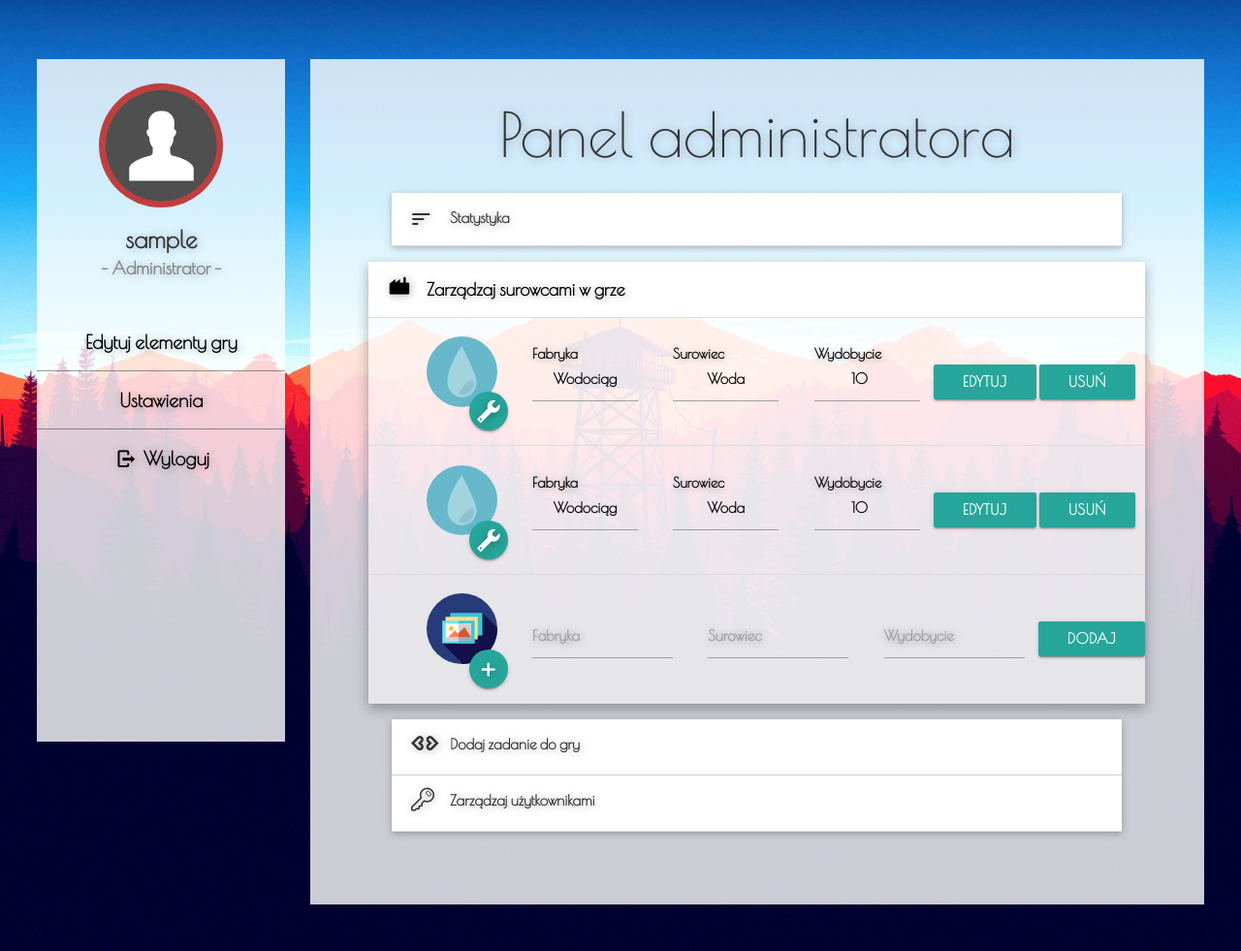
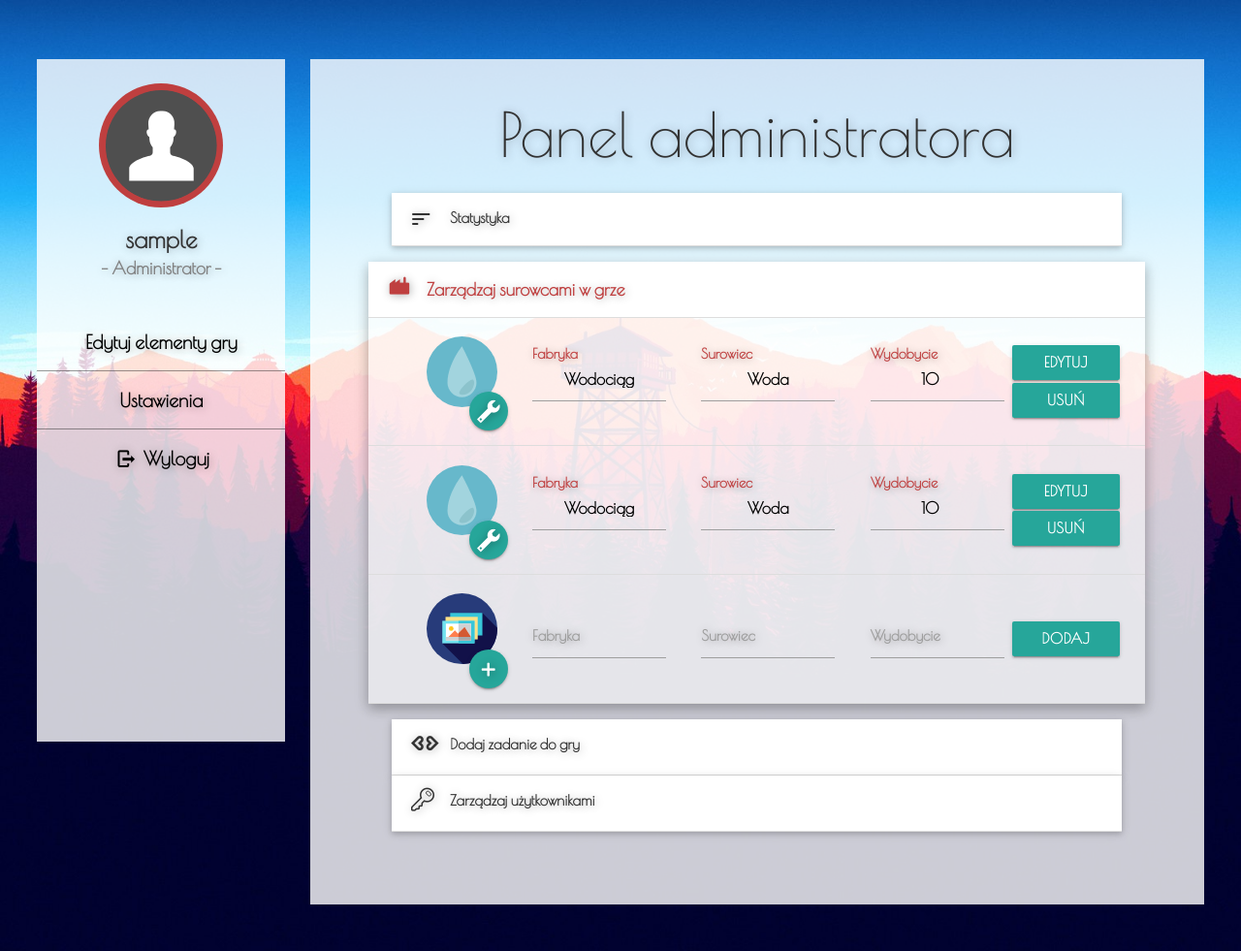
Before and after one commit to SerhiiRI/FactorioLikeGame, a PHP site: page /AdminControllerSystem.php in a window 1280 px wide, after a click on "Zarządzaj surowcami w grze". Shown: the whole page at 97% size. Run offline with PHP 8.4, Linux system fonts and the light colour scheme; the visitor is signed in with stand-in values (Sample User, id 1); some libraries are stand-ins or nearby versions; some web fonts are replaced.

Commit message:
Wizualne poprawki na stronie admina

```diff
--- a/AdminControllerSystem.php
+++ b/AdminControllerSystem.php
@@ -105,7 +105,7 @@ if (isset($_SESSION["idUser"]) && $_SESSION["UserType"] == "1") {
                         </div>
 
                         <!--             PĘTLA Z WIERSZAMI W DODAJ SUROWCE DO GRY-->
-                        <?php for($i = 0; $i<2; $i++){?>
+                        <?php for ($i = 0; $i < 2; $i++) { ?>
                             <div class="collapsible-body">
                                 <table>
                                     <tr>
@@ -123,7 +123,8 @@ if (isset($_SESSION["idUser"]) && $_SESSION["UserType"] == "1") {
                                             </td>
                                             <td class="alx_tabela_surowcow_admin">
                                                 <div class="input-field">
-                                                <input value="Wodociąg" id="first_name2" type="text" class="validate">
+                                                    <input value="Wodociąg" id="first_name2" type="text"
+                                                           class="validate">
                                                     <!--        DO VALUE FABRYKA JESLI ISTENIE-->
                                                     <label class="active" for="first_name2">Fabryka</label>
                                                 </div>
@@ -139,24 +140,38 @@ if (isset($_SESSION["idUser"]) && $_SESSION["UserType"] == "1") {
                                                 <div class="input-field">
                                                     <input value="10" id="first_name2" type="number" class="validate">
                                                     <!--                                            DO VALUE ILOSC WYDOBYCIA JESLI ISTNIEJE-->
-                                                <label class="active alx_2rem_font" for="first_name2">Wydobycie</label>
+                                                    <label class="active" for="first_name2">Wydobycie</label>
                                                 </div>
                                             </td>
-                                        <td class="alx_tabela_surowcow_admin_button">
-                                            <button class="btn waves-effect waves-light alx_h8_font" type="submit" name="edycja">
+
+                                            <!--                                            BUTTONY-->
+                                            <td class="alx_edit_users_button">
+                                                <table>
+                                                    <tr class="alx_padding_edit_users_button">
+                                                        <div class=" alx_padding_edit_users_button">
+                                                            <button class="btn waves-effect waves-light alx_h8_font alx_button_width"
+                                                                    type="submit"
+                                                                    name="ban">
                                                                 Edytuj <i class="icon-cogs alx_h8_font"></i>
                                                             </button>
-                                        </td>
-                                        <td class="alx_tabela_surowcow_admin_button">
-                                            <button class="btn waves-effect waves-light alx_h8_font" type="submit" name="usuwanie">
+                                                        </div>
+                                                    </tr>
+                                                    <tr class="alx_padding_edit_users_button">
+                                                        <div class="alx_padding_edit_users_button">
+                                                            <button class="btn waves-effect waves-light alx_h8_font alx_button_width"
+                                                                    type="submit"
+                                                                    name="usuwanie">
                                                                 Usuń <i class="icon-block alx_h8_font"></i>
                                                             </button>
+                                                        </div>
+                                                    </tr>
+                                                </table>
                                             </td>
                                         </form>
                                     </tr>
                                 </table>
                             </div>
-                        <?php }?>
+                        <?php } ?>
                         <!--    KONIEC PĘTLI Z WIERSZAMI   -->
 
                         <!--           POCZĄTEK OSTATNI WIERSZ -->
@@ -191,10 +206,20 @@ if (isset($_SESSION["idUser"]) && $_SESSION["UserType"] == "1") {
                                                 <label class="active" for="first_name2">Wydobycie</label>
                                             </div>
                                         </td>
-                                        <td class="alx_tabela_surowcow_admin_button">
-                                            <button class="btn waves-effect waves-light alx_h8_font" type="submit" name="action">
+
+                                        <!--                                            BUTTONY-->
+                                        <td class="alx_edit_users_button">
+                                            <table>
+                                                <tr class="alx_padding_edit_users_button">
+                                                    <div class=" alx_padding_edit_users_button">
+                                                        <button class="btn waves-effect waves-light alx_h8_font alx_button_width"
+                                                                type="submit"
+                                                                name="ban">
                                                             Dodaj <i class="icon-plus alx_h8_font"></i>
                                                         </button>
+                                                    </div>
+                                                </tr>
+                                            </table>
                                         </td>
                                     </form>
                                 </tr>
@@ -206,16 +231,248 @@ if (isset($_SESSION["idUser"]) && $_SESSION["UserType"] == "1") {
 
 
                     </li>
+
+                    <!--                    POCZĄTEK OPCJI 3 - PYTANIA DO GRY-->
                     <li>
                         <div class="collapsible-header"><i class="icon-code-outline aleks_icon"></i>Dodaj zadanie do
                             gry
                         </div>
-                        <div class="collapsible-body"><span>Lorem ipsum dolor sit amet.</span></div>
+
+
+                        <!--             PĘTLA Z WIERSZAMI W PYTANIA DO GRY-->
+                        <?php for ($i = 0; $i < 2; $i++) { ?>
+                            <div class="collapsible-body">
+                                <table>
+                                    <tr>
+                                        <form action="#">
+                                            <td>
+                                                <div class="input-field col s12">
+                                                    <textarea id="textarea1" class="materialize-textarea">
+                                                        Kasia kupiła 10 jabłek, a Adaś ma biegunkę. Co jest sensem życia?
+                                                    </textarea>
+                                                    <label for="textarea1">Pytanie</label>
+                                                </div>
+                                            </td>
+                                            <td class="alx_edytor_pytań">
+                                                <div class="input-field col s12">
+                                                    <textarea id="textarea1" class="materialize-textarea">
+                                                        42
+                                                    </textarea>
+                                                    <label for="textarea1">Odpowiedź</label>
+                                                </div>
+                                            </td>
+                                            <td class="alx_edytor_pytań">
+                                                <div class="input-field col s12">
+                                                    <textarea id="textarea1" class="materialize-textarea">
+                                                        Nie wiem...
+                                                    </textarea>
+                                                    <label for="textarea1">Źle</label>
+                                                </div>
+                                            </td>
+                                            <td class="alx_edytor_pytań">
+                                                <div class="input-field col s12">
+                                                    <textarea id="textarea1" class="materialize-textarea">
+                                                        PHP
+                                                    </textarea>
+                                                    <label for="textarea1">Źle</label>
+                                                </div>
+                                            </td>
+                                            <td class="alx_edytor_pytań">
+                                                <div class="input-field col s12">
+                                                    <textarea id="textarea1" class="materialize-textarea">
+                                                        Wait! Ta sraka to po jabłkach?
+                                                    </textarea>
+                                                    <label for="textarea1">Źle</label>
+                                                </div>
+                                            </td>
+
+                                            <!--                                            BUTTONY-->
+                                            <td class="alx_edit_users_button">
+                                                <table>
+                                                    <tr class="alx_padding_edit_users_button">
+                                                        <div class=" alx_padding_edit_users_button">
+                                                            <button class="btn waves-effect waves-light alx_h8_font alx_button_width"
+                                                                    type="submit"
+                                                                    name="ban">
+                                                                Edytuj <i class="icon-cogs alx_h8_font"></i>
+                                                            </button>
+                                                        </div>
+                                                    </tr>
+                                                    <tr class="alx_padding_edit_users_button">
+                                                        <div class="alx_padding_edit_users_button">
+                                                            <button class="btn waves-effect waves-light alx_h8_font alx_button_width"
+                                                                    type="submit"
+                                                                    name="usuwanie">
+                                                                Usuń <i class="icon-block alx_h8_font"></i>
+                                                            </button>
+                                                        </div>
+                                                    </tr>
+                                                </table>
+                                            </td>
+                                        </form>
+                                    </tr>
+                                </table>
+                            </div>
+                        <?php } ?>
+                        <!--    KONIEC PĘTLI Z WIERSZAMI   -->
+
+                        <!--           POCZĄTEK OSTATNI WIERSZ -->
+                        <div class="collapsible-body">
+                            <table>
+                                <tr>
+                                    <form action="#">
+                                        <td>
+                                            <div class="input-field col s12">
+                                                <textarea id="textarea1" class="materialize-textarea"></textarea>
+                                                <label for="textarea1">Pytanie</label>
+                                            </div>
+                                        </td>
+                                        <td class="alx_edytor_pytań">
+                                            <div class="input-field col s12">
+                                                <textarea id="textarea1" class="materialize-textarea"></textarea>
+                                                <label for="textarea1">Odpowiedź</label>
+                                            </div>
+                                        </td>
+                                        <td class="alx_edytor_pytań">
+                                            <div class="input-field col s12">
+                                                <textarea id="textarea1" class="materialize-textarea"></textarea>
+                                                <label for="textarea1">Źle</label>
+                                            </div>
+                                        </td>
+                                        <td class="alx_edytor_pytań">
+                                            <div class="input-field col s12">
+                                                <textarea id="textarea1" class="materialize-textarea"></textarea>
+                                                <label for="textarea1">Źle</label>
+                                            </div>
+                                        </td>
+                                        <td class="alx_edytor_pytań">
+                                            <div class="input-field col s12">
+                                                <textarea id="textarea1" class="materialize-textarea"></textarea>
+                                                <label for="textarea1">Źle</label>
+                                            </div>
+                                        </td>
+
+                                        <!--                                            BUTTONY-->
+                                        <td class="alx_edit_users_button">
+                                            <table>
+                                                <tr class="alx_padding_edit_users_button">
+                                                    <div class=" alx_padding_edit_users_button">
+                                                        <button class="btn waves-effect waves-light alx_h8_font alx_button_width"
+                                                                type="submit"
+                                                                name="ban">
+                                                            Dodaj <i class="icon-plus alx_h8_font"></i>
+                                                        </button>
+                                                    </div>
+                                                </tr>
+                                            </table>
+                                        </td>
+                                    </form>
+                                </tr>
+                            </table>
+                        </div>
                     </li>
+                    <!--KONIEC OPCJI Z PYTANIAMI DO GRY-->
+
+
                     <li>
                         <div class="collapsible-header"><i class="icon-key aleks_icon"></i>Zarządzaj użytkownikami
                         </div>
-                        <div class="collapsible-body"><span>Lorem ipsum dolor sit amet.</span></div>
+                        <!--             PĘTLA Z WIERSZAMI W ZARZĄDZAJ UŻYTKOWNIKAMI-->
+                        <?php for ($i = 0; $i < 2; $i++) { ?>
+                            <div class="collapsible-body">
+                                <table>
+                                    <tr>
+                                        <form action="#">
+                                            <td class="alx_table_edit_res_pic">
+                                                <div class="file-field input-field">
+                                                    <img src="resr/img/miscellaneous.svg" class="alx_img_src">
+                                                    <!--                                                DODAJ OBRAZEK-->
+                                                </div>
+                                            </td>
+                                            <td class="alx_info_o_graczu">
+                                                <table>
+                                                    <tr>
+                                                        <div class="input-field">
+                                                            <input value="aleks" id="first_name2" type="text"
+                                                                   class="validate">
+                                                            <label class="active"
+                                                                   for="first_name2">Użytkownik</label>
+                                                        </div>
+
+                                                    </tr>
+                                                    <tr>
+                                                        <div class="input-field">
+                                                            <input value="2" id="first_name2" type="text"
+                                                                   class="validate">
+                                                            <label class="active" for="first_name2">Poziom</label>
+                                                        </div>
+                                                    </tr>
+                                                    <tr>
+                                                        <div class="input-field">
+                                                            <input value="Gracz" id="first_name2" type="text"
+                                                                   class="validate">
+                                                            <label class="active alx_2rem_font"
+                                                                   for="first_name2">Uprawnienia</label>
+                                                        </div>
+                                                    </tr>
+                                                </table>
+                                            </td>
+
+                                            <!--                                            STATY GRACZA-->
+                                            <td class="alx_info_o_graczu_spadding">
+                                                <table>
+                                                    <tr class="alx_info_bar">
+                                                        <?php for ($j = 0;
+                                                        $j < 5;
+                                                        $j++){ ?>
+                                                    <tr>
+                                                        <td class="alx_center_th alx_th_padding">
+                                                                <input value="Węgiel: 50/100" type="text" class="alx_small_input">
+                                                            <div class="progress">
+                                                                <div class="determinate" style="width: 50%;"></div>
+                                                            </div>
+                                                        </td>
+                                                    </tr>
+                                                    <?php } ?>
+                                                    </tr>
+                                                </table>
+
+                                            </td>
+
+<!--                                            BUTTONY-->
+                                            <td class="alx_btn_space_in_users_edit" ">
+                                                <table>
+                                                    <tr>
+                                                        <button class="btn waves-effect waves-light alx_h8_font alx_button_width"
+                                                                type="submit"
+                                                                name="ban">
+                                                            Ban <i class="icon-block alx_h8_font"></i>
+                                                        </button>
+                                                    </tr>
+                                                    <tr>
+                                                        <button class="btn waves-effect waves-light alx_h8_font alx_button_width"
+                                                                type="submit"
+                                                                name="edytuj">
+                                                            Edytuj <i class="icon-cogs alx_h8_font"></i>
+                                                        </button>
+                                                    </tr>
+                                                    <tr>
+                                                        <button class="btn waves-effect waves-light alx_h8_font alx_button_width"
+                                                                type="submit"
+                                                                name="usuwanie">
+                                                            Usuń <i class="icon-user-delete-outline alx_h8_font"></i>
+                                                        </button>
+                                                    </tr>
+                                                </table>
+                                            </td>
+
+                                        </form>
+                                    </tr>
+                                </table>
+                            </div>
+                        <?php } ?>
+                        <!--    KONIEC PĘTLI Z WIERSZAMI   -->
+
                     </li>
                 </ul>
 
--- a/style/aleks_style.css
+++ b/style/aleks_style.css
@@ -107,7 +107,7 @@ h5{
 .progress{
     margin: 0 !important;
     padding: 0.2rem !important;
-    background-color: #ffffff !important;
+    background-color: rgba(0,0,0,0.2); !important;
     margin-left: 10% !important;
     margin-rigth: 10% !important;
     width: 80%;
@@ -225,7 +225,7 @@ table, tr, td{
 .collapsible-body:hover{
     background-color: rgba(255,255,255,0.9);
     /*background-color: rgba(191,63,63,0.7); !important;*/
-    color: rgba(191,63,63,1);
+    color: rgba(191,63,63,1) !important;
     padding: 1rem;
     padding-left: 4rem;
     animation-name:user_colapsible_selected_on;
@@ -290,6 +290,62 @@ table, tr, td{
 }
 
 .active{
-    color: black !important;
+    color: rgba(191,63,63,1) !important;
     font-size: 1.2rem !important;
 }
+
+.alx_edytor_pytań{
+    margin: 0;
+    padding: 0px;
+    padding-left: 2%;
+    text-align: left;
+    width: auto;
+}
+
+.validate{
+    font-size: 1.1rem !important;
+    color: black !important;
+}
+
+
+.alx_button_width{
+    width: 90%;
+    margin: 1%;
+}
+
+.alx_info_o_graczu{
+    margin: 0;
+    padding: 0px;
+    padding-left: 2%;
+    text-align: center;
+    width: 20%;
+}
+
+/*odległość od inputow*/
+.alx_padding_edit_users_button{
+    margin-left: 5%;
+}
+
+/*w opcjach edycji użytkowników ustala szerokość kontener na buttony*/
+.alx_btn_space_in_users_edit{
+    width: 20%;
+}
+
+.alx_small_input{
+    border-color: rgba(0,0,0,0)!important;
+    width: 80% !important;
+    text-align: center !important;
+    padding: 0 !important;
+    margin: 0 !important;
+    margin-bottom: 1px !important;
+    margin-top: -3% !important;
+    z-index: 0;
+}
+
+.materialize-textarea:hover{
+    cursor: pointer!important;
+}
+
+.alx_edit_users_button{
+width: 18%;
+}
```
Lines whose indentation alone changed are shown as unchanged.
